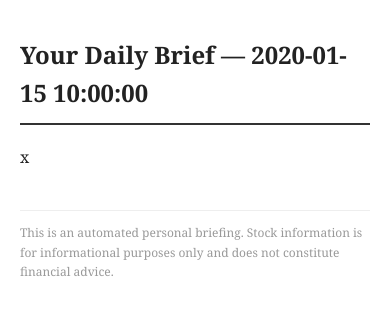
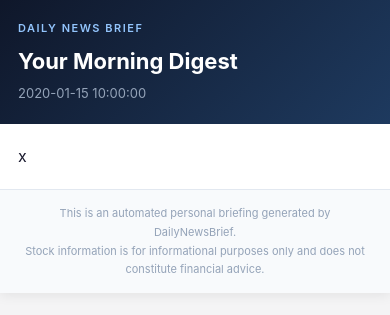
Before and after one commit to rbadri91/DailyNewsBrief, a Python web app: template templates/email_template.html in a window 390 px wide. Shown: the top 315 px of the page. Run offline with Jinja, Linux system fonts and the light colour scheme; the template is opened without the code that fills it: most values are stand-ins (such as "Sample title", 1, 10 or a date in 2020).

Commit message:
Add Phase 4: prompt caching, retry logic, polished email template
- tools/retry.py: reusable tenacity decorator (3 attempts, exponential
  backoff) applied to all outbound HTTP calls in news/sports/stock tools
- delivery/email_sender.py: retry wrapper around Resend API call
- agents/aggregator_agent.py: ephemeral cache_control on system prompt;
  logs cache hit/write/output token counts per run
- templates/email_template.html: redesigned with dark gradient header,
  section cards, mobile-responsive layout, stock day badge

Co-Authored-By: Claude Sonnet 4.6 <noreply@anthropic.com>

```diff
--- a/templates/email_template.html
+++ b/templates/email_template.html
@@ -1,53 +1,178 @@
 <!DOCTYPE html>
-<html>
+<html lang="en">
 <head>
   <meta charset="utf-8">
   <meta name="viewport" content="width=device-width, initial-scale=1.0">
   <style>
+    /* Reset */
+    * { box-sizing: border-box; margin: 0; padding: 0; }
+
     body {
-      font-family: Georgia, serif;
-      max-width: 680px;
-      margin: 0 auto;
-      padding: 20px;
-      color: #222;
+      background-color: #f4f4f5;
+      font-family: -apple-system, BlinkMacSystemFont, "Segoe UI", Helvetica, Arial, sans-serif;
+      color: #1a1a2e;
       line-height: 1.6;
     }
-    h1 { font-size: 24px; border-bottom: 2px solid #333; padding-bottom: 10px; margin-bottom: 20px; }
-    h2 { font-size: 18px; color: #333; margin-top: 32px; margin-bottom: 8px; }
-    a { color: #0066cc; text-decoration: none; }
-    a:hover { text-decoration: underline; }
-    ul { padding-left: 20px; margin: 8px 0; }
-    li { margin-bottom: 6px; }
+
+    .wrapper {
+      max-width: 680px;
+      margin: 24px auto;
+      background: #ffffff;
+      border-radius: 12px;
+      overflow: hidden;
+      box-shadow: 0 2px 12px rgba(0,0,0,0.08);
+    }
+
+    /* Header */
+    .header {
+      background: linear-gradient(135deg, #0f172a 0%, #1e3a5f 100%);
+      padding: 28px 32px;
+      color: #ffffff;
+    }
+    .header-label {
+      font-size: 11px;
+      font-weight: 600;
+      letter-spacing: 1.5px;
+      text-transform: uppercase;
+      color: #93c5fd;
+      margin-bottom: 6px;
+    }
+    .header-title {
+      font-size: 22px;
+      font-weight: 700;
+      color: #ffffff;
+    }
+    .header-date {
+      font-size: 13px;
+      color: #94a3b8;
+      margin-top: 4px;
+    }
+    .badge {
+      display: inline-block;
+      background: #f59e0b;
+      color: #1a1a2e;
+      font-size: 10px;
+      font-weight: 700;
+      letter-spacing: 0.8px;
+      text-transform: uppercase;
+      padding: 3px 9px;
+      border-radius: 20px;
+      margin-top: 10px;
+    }
+
+    /* Body */
+    .body {
+      padding: 28px 32px;
+    }
+
+    /* Digest content injected by Claude */
+    .digest h2 {
+      font-size: 15px;
+      font-weight: 700;
+      color: #0f172a;
+      text-transform: uppercase;
+      letter-spacing: 0.6px;
+      padding: 10px 14px;
+      background: #f1f5f9;
+      border-left: 4px solid #2563eb;
+      border-radius: 0 6px 6px 0;
+      margin: 28px 0 12px;
+    }
+    .digest h2:first-child { margin-top: 0; }
+
+    .digest ul {
+      list-style: none;
+      padding: 0;
+      margin: 0 0 8px;
+    }
+    .digest li {
+      padding: 10px 0;
+      border-bottom: 1px solid #f1f5f9;
+      font-size: 14px;
+      color: #374151;
+    }
+    .digest li:last-child { border-bottom: none; }
+
+    .digest a {
+      color: #2563eb;
+      text-decoration: none;
+      font-weight: 500;
+    }
+    .digest a:hover { text-decoration: underline; }
+
+    .digest p {
+      font-size: 14px;
+      color: #374151;
+      margin: 8px 0;
+    }
+
+    .digest strong { color: #0f172a; }
+
+    /* Error box */
     .error-box {
-      background: #fff3cd;
-      padding: 10px 14px;
-      border-left: 4px solid #ffc107;
-      margin: 20px 0;
+      background: #fffbeb;
+      border: 1px solid #fcd34d;
+      border-left: 4px solid #f59e0b;
+      border-radius: 6px;
+      padding: 12px 16px;
+      margin-top: 24px;
       font-size: 13px;
+      color: #92400e;
     }
+    .error-box ul {
+      padding-left: 16px;
+      margin-top: 6px;
+    }
+
+    /* Footer */
     .footer {
-      font-size: 12px;
-      color: #999;
-      margin-top: 40px;
-      border-top: 1px solid #eee;
-      padding-top: 12px;
+      background: #f8fafc;
+      border-top: 1px solid #e2e8f0;
+      padding: 16px 32px;
+      font-size: 11px;
+      color: #94a3b8;
+      text-align: center;
+      line-height: 1.7;
+    }
+
+    /* Mobile */
+    @media (max-width: 600px) {
+      .wrapper { margin: 0; border-radius: 0; }
+      .header, .body { padding: 20px 18px; }
+      .footer { padding: 14px 18px; }
     }
   </style>
 </head>
 <body>
-  <h1>Your Daily Brief &mdash; {{ date }}</h1>
+  <div class="wrapper">
 
+    <div class="header">
+      <div class="header-label">Daily News Brief</div>
+      <div class="header-title">Your Morning Digest</div>
+      <div class="header-date">{{ date }}</div>
+      {% if is_stock_day %}
+      <div class="badge">+ Weekly Stock Analysis</div>
+      {% endif %}
+    </div>
+
+    <div class="body">
+      <div class="digest">
         {{ digest | safe }}
+      </div>
 
       {% if errors %}
       <div class="error-box">
-    <strong>Issues during fetch:</strong>
+        <strong>Some data could not be fetched:</strong>
         <ul>{% for e in errors %}<li>{{ e }}</li>{% endfor %}</ul>
       </div>
       {% endif %}
+    </div>
 
     <div class="footer">
-    This is an automated personal briefing. Stock information is for informational purposes only and does not constitute financial advice.
+      This is an automated personal briefing generated by DailyNewsBrief.<br>
+      Stock information is for informational purposes only and does not constitute financial advice.
+    </div>
+
   </div>
 </body>
 </html>
--- a/tools/news_tools.py
+++ b/tools/news_tools.py
@@ -1,9 +1,11 @@
 import requests
 from config import NEWSAPI_KEY
+from tools.retry import http_retry
 
 NEWSAPI_BASE = "https://newsapi.org/v2"
 
 
+@http_retry
 def fetch_tech_news(topics: list[str], page_size: int = 10) -> list[dict]:
     query = " OR ".join(topics)
     resp = requests.get(
@@ -21,6 +23,7 @@ def fetch_tech_news(topics: list[str], page_size: int = 10) -> list[dict]:
     return resp.json().get("articles", [])
 
 
+@http_retry
 def fetch_sports_news(teams: list[str], sports: list[str], page_size: int = 10) -> list[dict]:
     query_parts = teams + sports
     query = " OR ".join(query_parts)
--- a/tools/stock_tools.py
+++ b/tools/stock_tools.py
@@ -1,6 +1,7 @@
 import requests
 import yfinance as yf
 from config import ALPHA_VANTAGE_KEY
+from tools.retry import http_retry
 
 
 def fetch_stock_data(ticker: str) -> dict:
@@ -37,6 +38,7 @@ def fetch_stock_data(ticker: str) -> dict:
     }
 
 
+@http_retry
 def fetch_stock_news(ticker: str) -> list[dict]:
     resp = requests.get(
         "https://www.alphavantage.co/query",
```
Also changed, not shown: agents/aggregator_agent.py (+16 -1 lines), delivery/email_sender.py (+8 -6 lines), tools/retry.py (added, +18 -0 lines), tools/sports_tools.py (+14 -28 lines). Lines whose indentation alone changed are shown as unchanged.
